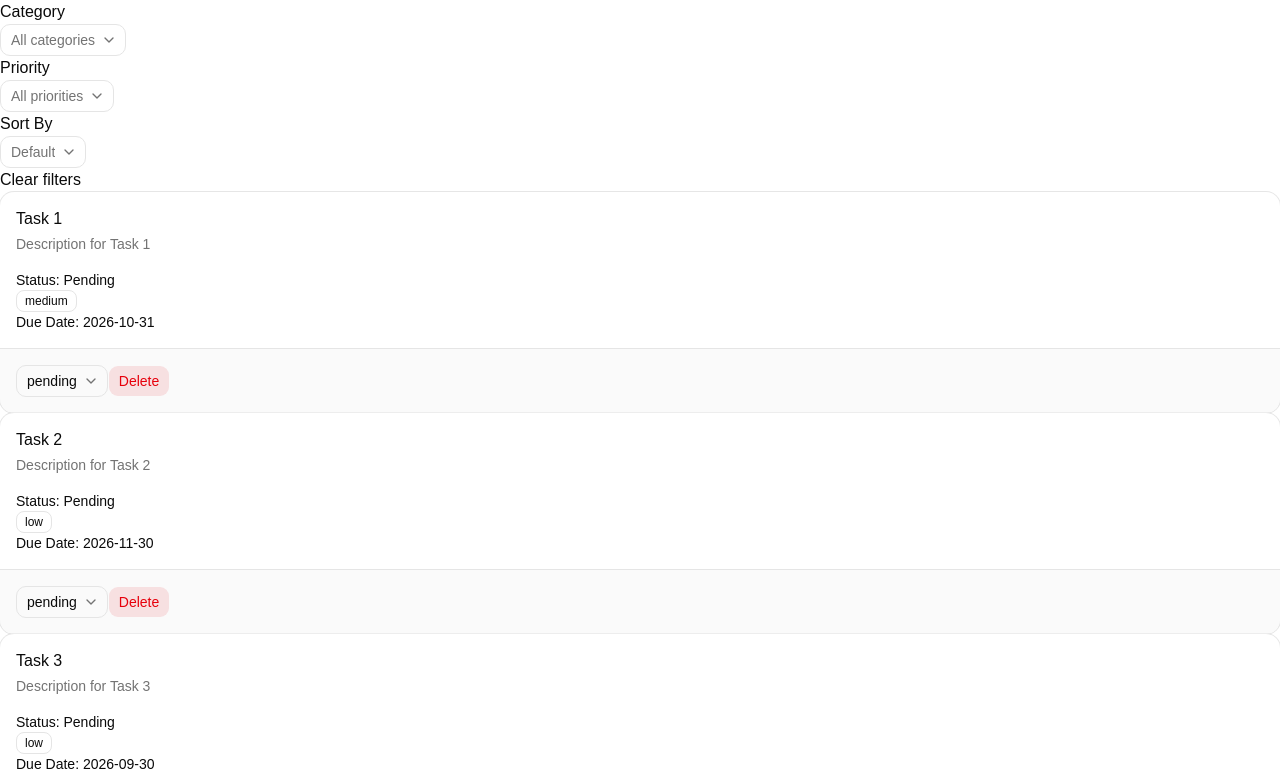
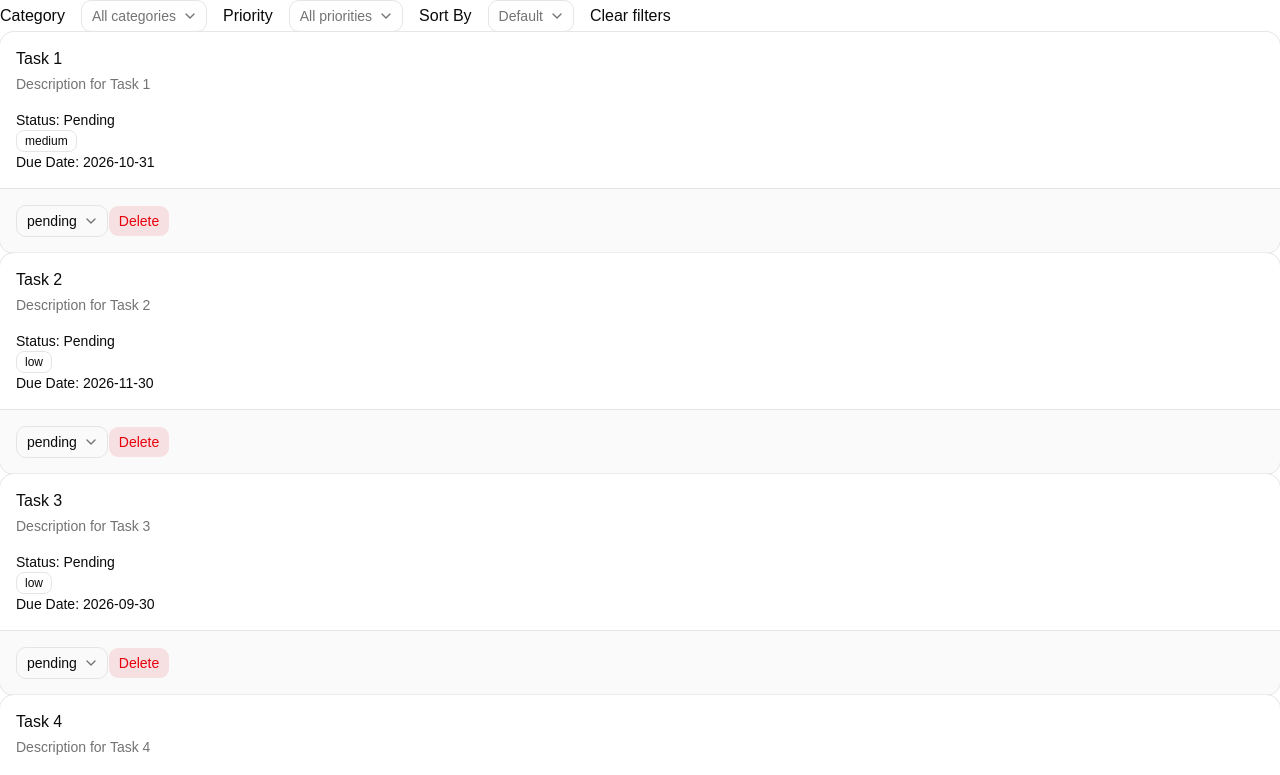
Before and after one commit to Robb-Designs/task-management-system, a React (Vite) app: page / in a window 1280 px wide. Shown: the top 775 px of the page. Built offline with nearby package versions, Linux system fonts and the light colour scheme.

Commit message:
TaskFilter: styled the container

```diff
--- a/src/components/TaskFilter/TaskFilter.tsx
+++ b/src/components/TaskFilter/TaskFilter.tsx
@@ -58,7 +58,7 @@ function TaskFilter({ onFilterChange }: TaskFilterProps) {
   };
 
   return (
-    <div className="task-filter">
+    <div className="task-filter flex flex-col gap-4 md:flex-row md:items-center">
       {/* Category/status dropdown */}
       <label htmlFor="category-filter">Category</label>
       <Select
```
